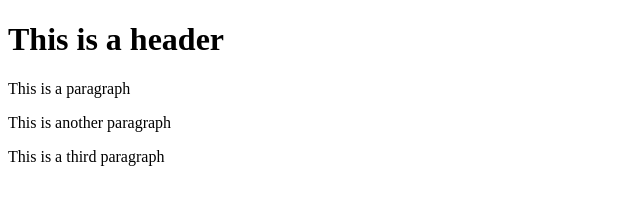
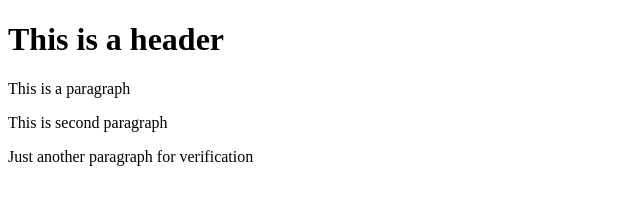
Before and after one commit to jnaranj21/git-test, a website: page index.html in a window 1280 px wide. Shown: the whole page, without its empty margins (0-640 px from the left). Drawn offline with Linux system fonts and the light colour scheme.

Commit message:
Fourth commit for verification

```diff
--- a/index.html
+++ b/index.html
@@ -3,7 +3,7 @@
     <body>
         <h1>This is a header</h1>
         <p>This is  a paragraph</p>
-        <p>This is another paragraph</p>
-        <p>This is a third paragraph</p>
+        <p>This is second paragraph</p>
+        <p>Just another paragraph for verification</p>
     </body>
 </html>
```
Also changed, not shown: package.json (added, +21 -0 lines).
